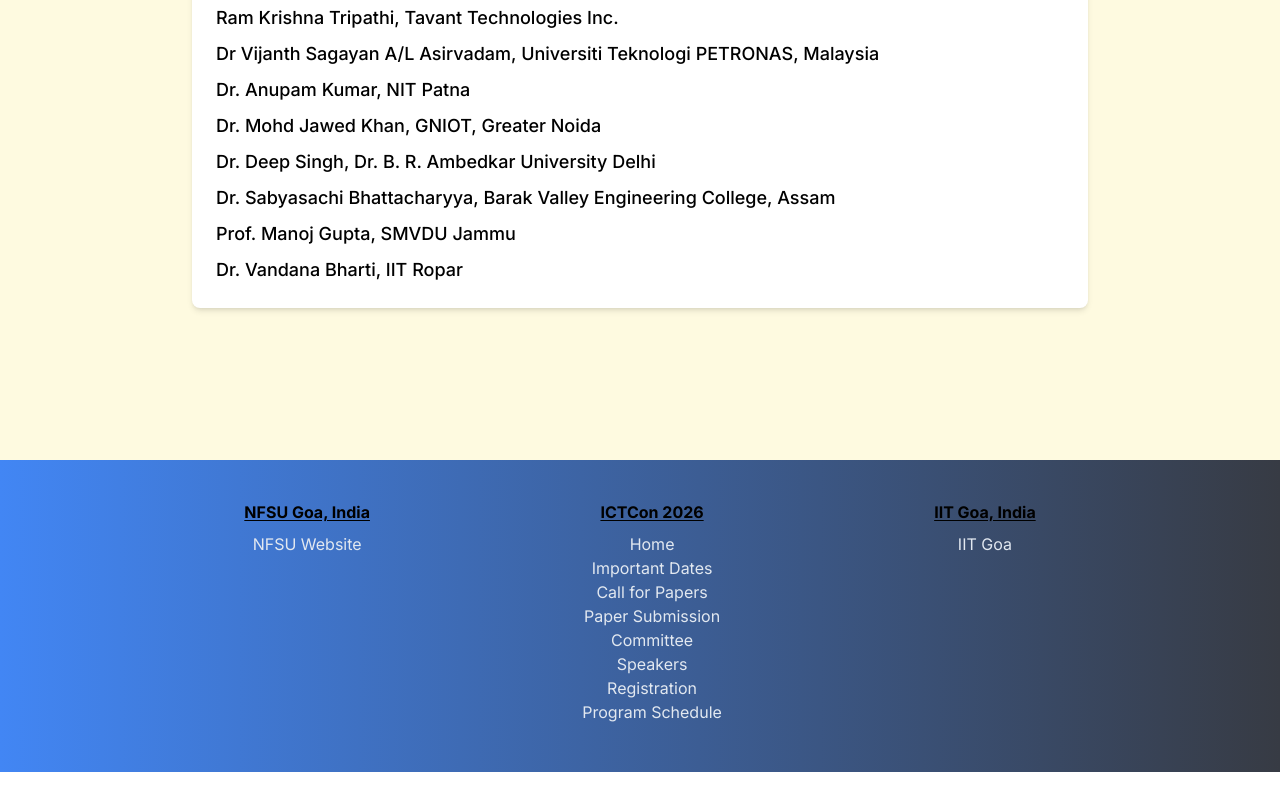
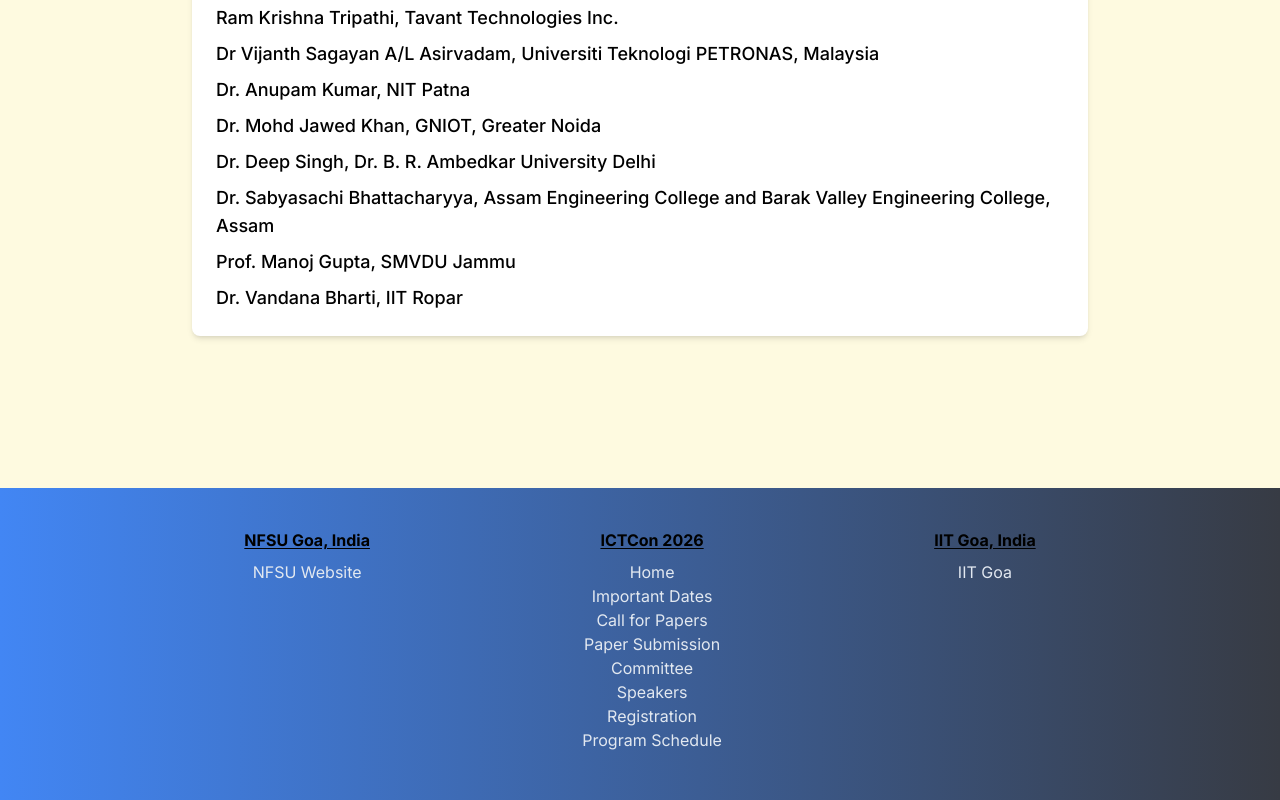
Before and after one commit to ictcon-cit/ictcon_2026, a Next.js app: page /committee in a window 1280 px wide. Shown: the part 5688-6488 px from the top of the page. Before the commit the page ends 6460 px from the top, so only its background shows below. Built offline with nearby package versions, Linux system fonts and the light colour scheme.

Commit message:
Update page.tsx

```diff
--- a/src/app/committee/page.tsx
+++ b/src/app/committee/page.tsx
@@ -227,7 +227,7 @@
             <div>Dr. Anupam Kumar, NIT Patna</div>
             <div>Dr. Mohd Jawed Khan, GNIOT, Greater Noida</div>
             <div>Dr. Deep Singh, Dr. B. R. Ambedkar University Delhi</div>
-            <div>Dr. Sabyasachi Bhattacharyya, Barak Valley Engineering College, Assam</div>
+            <div>Dr. Sabyasachi Bhattacharyya, Assam Engineering College and Barak Valley Engineering College, Assam</div>
             <div>Prof. Manoj Gupta, SMVDU Jammu</div>
             <div>Dr. Vandana Bharti, IIT Ropar</div>
           </div>
```
